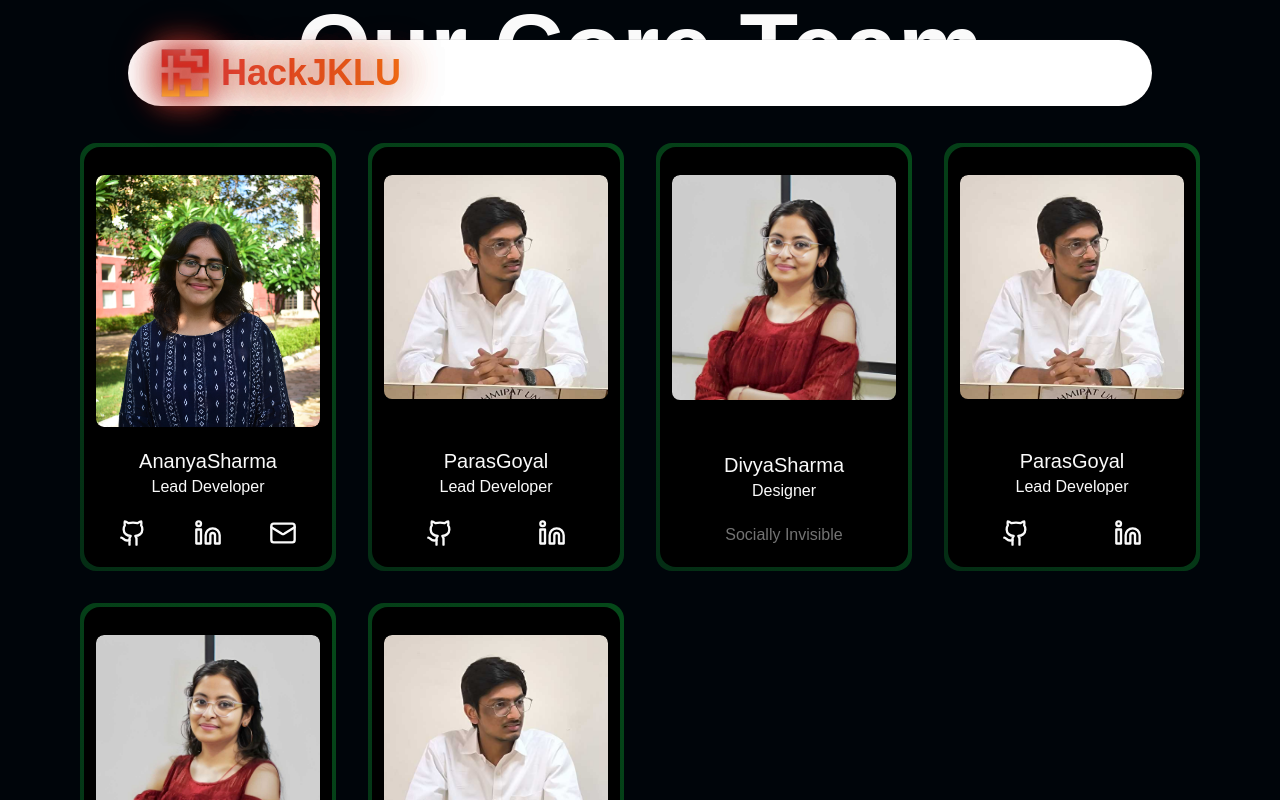
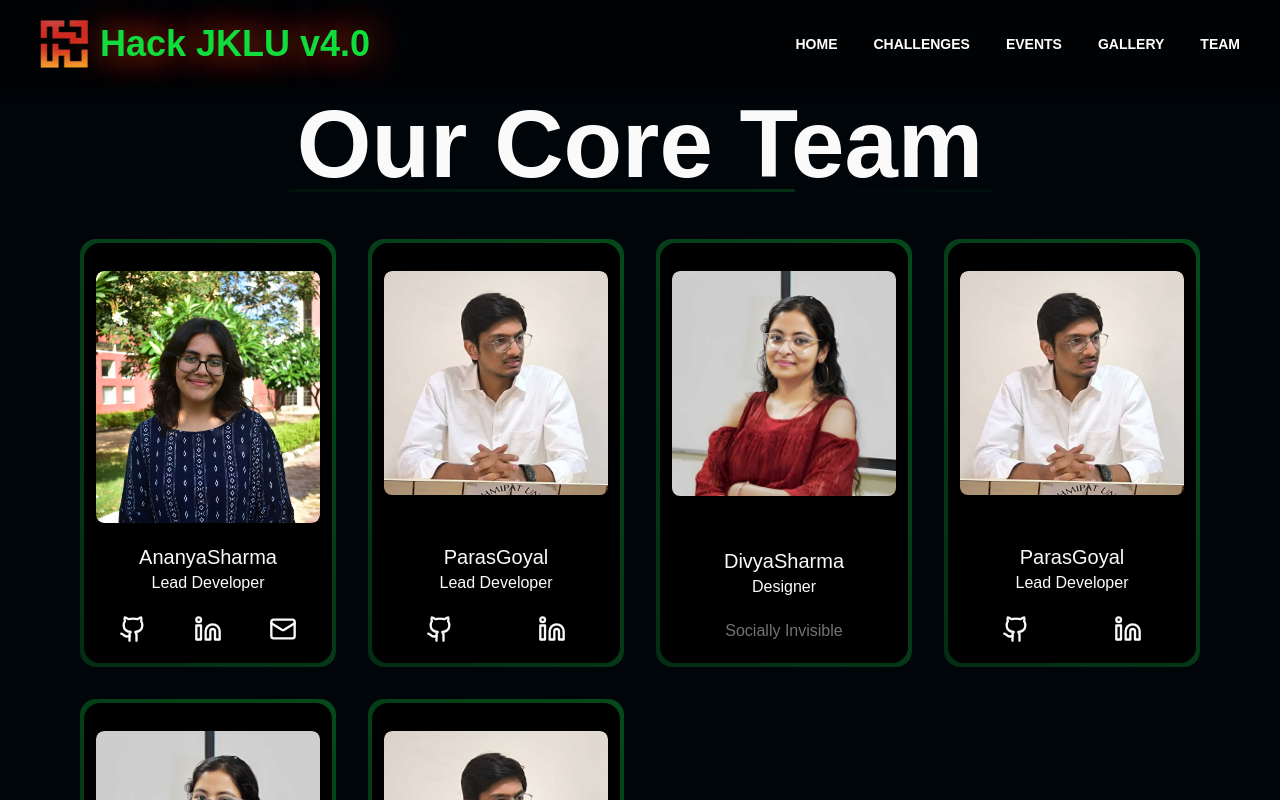
Before and after one commit to Priyanshujain22/hackjklu, a Next.js app: page /team in a window 1280 px wide. Shown: the top 800 px of the page. Built offline with nearby package versions, Linux system fonts and the light colour scheme.

Commit message:
basic navbar functionallity upgrade

```diff
--- a/app/(main)/layout.tsx
+++ b/app/(main)/layout.tsx
@@ -10,7 +10,9 @@ export default function RootLayout({
     <html lang="en">
       <body className="">
         <Navbar />
+        <div className="mt-24">
         {children}
+        </div>
         <Footer/>
       </body>
     </html>
--- a/components/Navbar/Navbar.module.css
+++ b/components/Navbar/Navbar.module.css
@@ -1,3 +1,53 @@
+/* Navbar default styles */
+.navbar {
+    background-color: rgba(0, 0, 0, 0.6); /* Default dark transparent background */
+    position: fixed;
+    top: 0;
+    left: 0;
+    right: 0;
+    z-index: 1000;  /* Ensure the navbar is on top */
+    width: 100%;
+    padding: 20px 40px;  /* Initial padding for navbar */
+    border-bottom: 2px solid transparent;  /* Default transparent border */
+    transition: all 0.3s ease; /* Smooth transitions for all properties */
+    box-shadow: 0 1px 10px rgba(0, 0, 0, 0.2); /* Light shadow for floating effect */
+  }
+
+  /* Styles when scrolled (make it "shrink" and add border) */
+  .navbar.scrolled {
+    background-color: rgba(0, 0, 0, 0.9);  /* Darker background when scrolled */
+    top: 0;  /* Keep the navbar at the top after scroll */
+    padding: 10px 40px;  /* Smaller padding after scrolling */
+    box-shadow: 0 2px 8px rgba(0, 0, 0, 0.5);  /* Deeper shadow when scrolled */
+    border-bottom: 2px solid rgb(20,210,20);  /* White border on scroll */
+    /* Additional transitions applied to navbar itself (box-shadow, padding, etc.) */
+  }
+
+  /* Logo Section: reduce size on scroll */
+  .logoContainer {
+    display: flex;
+    align-items: center;
+    transition: transform 0.3s ease;
+  }
+
+  .navLinks {
+    display: flex;
+    justify-content: center;
+    margin-left: auto;
+    transition: transform 0.3s ease;
+  }
+
+  /* Make the links smaller when scrolled */
+  .navLink {
+    font-size: 18px;  /* Default font size */
+    transition: font-size 0.3s ease;  /* Smooth transition for font size */
+  }
+
+  .navbar.scrolled .navLink {
+    font-size: 16px; /* Smaller font size when scrolled */
+  }
+
+  /* Neon glow effect for links */
   .neonglow {
     position: relative;
     color: rgb(255, 255, 255);
@@ -10,85 +60,40 @@
                  0 0 40px #10dc3c, 0 0 50px #10dc3c, 0 0 60px #10dc3c;
   }
 
-.neonglow::after {
-    content: "";
-    position: absolute;
-    left: 0;
-    bottom: -10px;
-    width: 0%;
-    height: 2px;
-    background: #10dc3c73;
-    transition: width 0.4s ease-in;
-}
-
-.neonglow:hover::after {
-    width: 100%;
-}
-
-.navbar {
-    background-color: rgba(0, 0, 0, 0.6);
-}
-
-.logoHeading {
+  .navbar .logoHeading {
     animation: tubeLightEffect 1.5s ease-in-out infinite;
   }
 
+  /* Keyframes for neon light effect */
   @keyframes tubeLightEffect {
     0% {
       text-shadow: 0 0 25px rgba(207, 53, 42, 0.581),
-            0 0 25px rgba(238, 142, 46, 0.482), 0 0 25px rgba(224, 103, 42, 0.5),
+                   0 0 25px rgba(238, 142, 46, 0.482),
+                   0 0 25px rgba(224, 103, 42, 0.5),
                    0 0 25px rgba(152, 43, 39, 0.489);
     }
     25% {
       text-shadow: 0 0 45px rgba(207, 53, 42, 0.581),
-            0 0 45px rgba(238, 142, 46, 0.482), 0 0 45px rgba(224, 103, 42, 0.5),
+                   0 0 45px rgba(238, 142, 46, 0.482),
+                   0 0 45px rgba(224, 103, 42, 0.5),
                    0 0 45px rgba(152, 43, 39, 0.489);
     }
     50% {
       text-shadow: 0 0 25px rgba(207, 53, 42, 0.581),
-            0 0 25px rgba(238, 142, 46, 0.482), 0 0 25px rgba(224, 103, 42, 0.5),
+                   0 0 25px rgba(238, 142, 46, 0.482),
+                   0 0 25px rgba(224, 103, 42, 0.5),
                    0 0 25px rgba(152, 43, 39, 0.489);
     }
     75% {
       text-shadow: 0 0 45px rgba(207, 53, 42, 0.581),
-            0 0 45px rgba(238, 142, 46, 0.482), 0 0 45px rgba(224, 103, 42, 0.5),
+                   0 0 45px rgba(238, 142, 46, 0.482),
+                   0 0 45px rgba(224, 103, 42, 0.5),
                    0 0 45px rgba(152, 43, 39, 0.489);
     }
     100% {
       text-shadow: 0 0 25px rgba(207, 53, 42, 0.581),
-            0 0 25px rgba(238, 142, 46, 0.482), 0 0 25px rgba(224, 103, 42, 0.5),
+                   0 0 25px rgba(238, 142, 46, 0.482),
+                   0 0 25px rgba(224, 103, 42, 0.5),
                    0 0 25px rgba(152, 43, 39, 0.489);
     }
   }
-
-.logo {
-    animation: neonPulse 1.5s infinite alternate;
-}
-
-@keyframes neonPulse {
-    0% {
-        filter: drop-shadow(0 0 7px #cf352a8d) drop-shadow(0 0 7px #ee8e2ea2)
-            drop-shadow(0 0 7px #e0672a89)
-            drop-shadow(0 0 7px rgba(152, 43, 39, 0.489));
-    }
-    25% {
-        filter: drop-shadow(0 0 14px #cf352a8d) drop-shadow(0 0 14px #cf352a8d)
-            drop-shadow(0 0 14px #cf352a8d)
-            drop-shadow(0 0 14px rgba(152, 43, 39, 0.489));
-    }
-    50% {
-        filter: drop-shadow(0 0 7px #cf352a8d) drop-shadow(0 0 7px #ee8e2ea2)
-            drop-shadow(0 0 7px #e0672a89)
-            drop-shadow(0 0 7px rgba(152, 43, 39, 0.489));
-    }
-    75% {
-        filter: drop-shadow(0 0 14px #cf352a8d) drop-shadow(0 0 14px #cf352a8d)
-            drop-shadow(0 0 14px #cf352a8d)
-            drop-shadow(0 0 14px rgba(152, 43, 39, 0.489));
-    }
-    100% {
-        filter: drop-shadow(0 0 7px #cf352a8d) drop-shadow(0 0 7px #cf352a8d)
-            drop-shadow(0 0 7px #cf352a8d)
-            drop-shadow(0 0 7px rgba(152, 43, 39, 0.489));
-    }
-}
--- a/components/Navbar/Navbar.tsx
+++ b/components/Navbar/Navbar.tsx
@@ -1,54 +1,89 @@
 "use client";
-import React from "react";
+import React, { useState, useEffect } from "react";
+import { Menu, X } from "lucide-react";
+import useWindowDimensions from "../../hooks/useWindowDimension";
 import { FloatingNav } from "../ui/floating-navbar";
-import { IconHome, IconFlag, IconCalendar, IconUser, IconPhoto, IconUsers } from "@tabler/icons-react";
 
 const Navbar = () => {
+  const [isScrolled, setIsScrolled] = useState(false);
+  const [isSidebarOpen, setIsSidebarOpen] = useState(false);
+  const { width } = useWindowDimensions();
+
   const navItems = [
-    {
-      name: "HOME",
-      link: "/",
-      icon: <IconHome className="h-4 w-4 text-neutral-500 dark:text-white" />,
-    },
-    {
-      name: "CHALLENGES",
-      link: "/challenges",
-      icon: <IconFlag className="h-4 w-4 text-neutral-500 dark:text-white" />,
-    },
-    {
-      name: "ITINERARY & EVENTS",
-      link: "/itinerary-events",
-      icon: <IconCalendar className="h-4 w-4 text-neutral-500 dark:text-white" />,
-    },
-    {
-      name: "ABOUT",
-      link: "/about",
-      icon: <IconUser className="h-4 w-4 text-neutral-500 dark:text-white" />,
-    },
-    {
-      name: "GALLERY",
-      link: "/gallery",
-      icon: <IconPhoto className="h-4 w-4 text-neutral-500 dark:text-white" />,
-    },
-    {
-      name: "TEAM",
-      link: "/team",
-      icon: <IconUsers className="h-4 w-4 text-neutral-500 dark:text-white" />,
-    },
+    { name: "HOME", link: "/" },
+    { name: "CHALLENGES", link: "/challenges" },
+    { name: "EVENTS", link: "/events" },
+    { name: "GALLERY", link: "/gallery" },
+    { name: "TEAM", link: "/team" },
   ];
 
+  const handleScroll = () => {
+    if (window.scrollY > 80) {
+      setIsScrolled(true);
+    } else {
+      setIsScrolled(false);
+    }
+  };
+
+  useEffect(() => {
+    window.addEventListener("scroll", handleScroll);
+    return () => {
+      window.removeEventListener("scroll", handleScroll);
+    };
+  }, []);
+
+  const toggleSidebar = () => {
+    setIsSidebarOpen(!isSidebarOpen);
+  };
+
   return (
-    <div className="relative w-full">
-      <FloatingNav navItems={navItems} />
-      <DummyContent />
-    </div>
-  );
-};
+    <div
+      className={`relative w-full transition-all duration-300 ${isScrolled ? "scrolled" : ""}`}
+    >
+      {width >= 768 ? (
+        <FloatingNav navItems={navItems} isScrolled={isScrolled} />
+      ) : (
+        <>
+          <div
+            className={`fixed top-0 w-full bg-[rgba(0,0,0,0.6)] text-white z-50 flex justify-between items-center p-4 ${ isScrolled ? "border-b-[#10dc3c] border-b-2" : "" }`}
+          >
+            <div className="flex items-center space-x-2">
+              <img
+                src="/hackjklu-logo.png"
+                alt="Hack JKLU Logo"
+                className="h-10"
+              />
+              <h1 className="text-2xl font-bold text-[#10dc3c]">
+                Hack JKLU v4.0
+              </h1>
+            </div>
 
-const DummyContent = () => {
-  return (
-    <div>
-      <div className="inset-0 absolute bg-grid-black/[0.1] dark:bg-grid-white/[0.2]" />
+            <button
+              onClick={toggleSidebar}
+              className="lg:hidden p-2 text-white"
+            >
+              {!isSidebarOpen ? <Menu size={32} /> : <X size={32} />
+              }
+            </button>
+          </div>
+
+          {/* Sidebar */}
+          <div
+            className={`fixed top-20 w-full bg-[rgba(0,0,0,0.6)] text-white h-full z-30 transition-transform duration-300 ${isSidebarOpen ? "translate-x-0" : "-translate-x-full"
+              }`}
+          >
+            <div className="flex flex-col space-y-6 p-4 items-center ">
+              {navItems.map((item, index) => (
+                <a key={index} href={item.link} className="block text-2xl">
+                  {item.name}
+                </a>
+              ))}
+            </div>
+          </div>
+
+
+        </>
+      )}
     </div>
   );
 };
--- a/components/Theme/Theme.tsx
+++ b/components/Theme/Theme.tsx
@@ -105,7 +105,7 @@ const Card: React.FC<CardData & { delay?: number }> = React.memo(
             className={`absolute bottom-0 left-0 right-0 p-4 text-white transition-transform duration-700 ease-out ${isHovered ? "translate-y-8" : "translate-y-[40%]"
               }`}
           >
-            <div className="relative z-10">
+            <div className="relative z-1">
               <h2 className="text-lg sm:text-xl font-bold mb-8 text-shadow-lg">
                 {title}
               </h2>
@@ -126,13 +126,13 @@ const Theme = () => {
   });
 
   return (
-    <section id="themes" className="py-12 relative z-50 bg-[var(--background)]">
+    <section id="themes" className="py-12 relative z-5 bg-[var(--background)]">
       <div className="absolute inset-0 bg-scrolling-pattern animate-bg-scroll"></div>
 
       <div className="container mx-auto px-4">
         <div
           ref={headerRef}
-          className={`text-gray-200 text-center relative z-20 transition-all duration-700 ${isHeaderVisible
+          className={`text-gray-200 text-center relative z-2 transition-all duration-700 ${isHeaderVisible
               ? "opacity-100 translate-y-0"
               : "opacity-0 translate-y-5"
             }`}
--- a/components/ui/floating-navbar.tsx
+++ b/components/ui/floating-navbar.tsx
@@ -1,13 +1,14 @@
 "use client";
 
 import React from "react";
-import { cn } from "@/lib/utils";
+import { cn } from "@/lib/utils";  // Utility class for conditional styling
 import Link from "next/link";
-import styles from "../Navbar/Navbar.module.css";
+import styles from "../Navbar/Navbar.module.css";  // Use CSS Module for shared styles
 
 export const FloatingNav = ({
   navItems,
   className,
+  isScrolled,
 }: {
   navItems: {
     name: string;
@@ -15,40 +16,39 @@ export const FloatingNav = ({
     icon?: JSX.Element;
   }[];
   className?: string;
+  isScrolled: boolean;
 }) => {
   return (
     <div
       className={cn(
         styles.navbar,
-                "flex w-[80%] fixed top-10 inset-x-0 mx-auto border border-transparent dark:border-white/[0.2] rounded-full dark:bg-black bg-white shadow-[0px_2px_3px_-1px_rgba(0,0,0,0.1),0px_1px_0px_0px_rgba(25,28,33,0.02),0px_0px_0px_1px_rgba(25,28,33,0.08)] z-[5000] pr-6 py-2 items-center justify-between space-x-8",
+        "fixed top-0 w-full flex items-center justify-between space-x-8 transition-all duration-300",
+        {
+          [styles.scrolled]: isScrolled,
+        },
         className
       )}
     >
-            <div
-                className={cn(
-                    styles.logoContainer,
-                    "flex items-center space-x-1"
-                )}
-            >
+      <div className={cn(styles.logoContainer, "flex items-center space-x-1")}>
         <img
           src="/hackjklu-logo.png"
           alt="Hack JKLU Logo"
-                    className={cn(styles.logo, "h-12 pl-8")}
+          className={cn(styles.logo, "h-12 pl-0")}
         />
         <h1
           className={cn(
             styles.logoHeading,
-                        "text-4xl pl-2 font-extrabold text-transparent bg-clip-text bg-gradient-to-r from-red-500 to-orange-500"
+            "text-2xl lg:text-4xl pl-2 font-extrabold text-[#10dc3c]"
           )}
         >
-                    HackJKLU
+          Hack JKLU v4.0
         </h1>
       </div>
 
       <div className={cn(styles.navLinks, "flex space-x-8")}>
-                {navItems.map((navItem: any, idx: number) => (
+        {navItems.map((navItem, idx) => (
           <Link
-                        key={`link-${idx}`}
+            key={idx}
             href={navItem.link}
             className={cn(
               styles.navLink,
--- a/components/ui/infinite-moving-cards.tsx
+++ b/components/ui/infinite-moving-cards.tsx
@@ -47,7 +47,7 @@ export const InfiniteMovingCards = ({
     <div
       ref={containerRef}
       className={cn(
-        "relative z-10 overflow-hidden max-w-full [mask-image:linear-gradient(to_right,transparent,white_20%,white_80%,transparent)]",
+        "relative z-3 overflow-hidden max-w-full [mask-image:linear-gradient(to_right,transparent,white_20%,white_80%,transparent)]",
         className
       )}
     >
```
Lines whose indentation alone changed are shown as unchanged.
